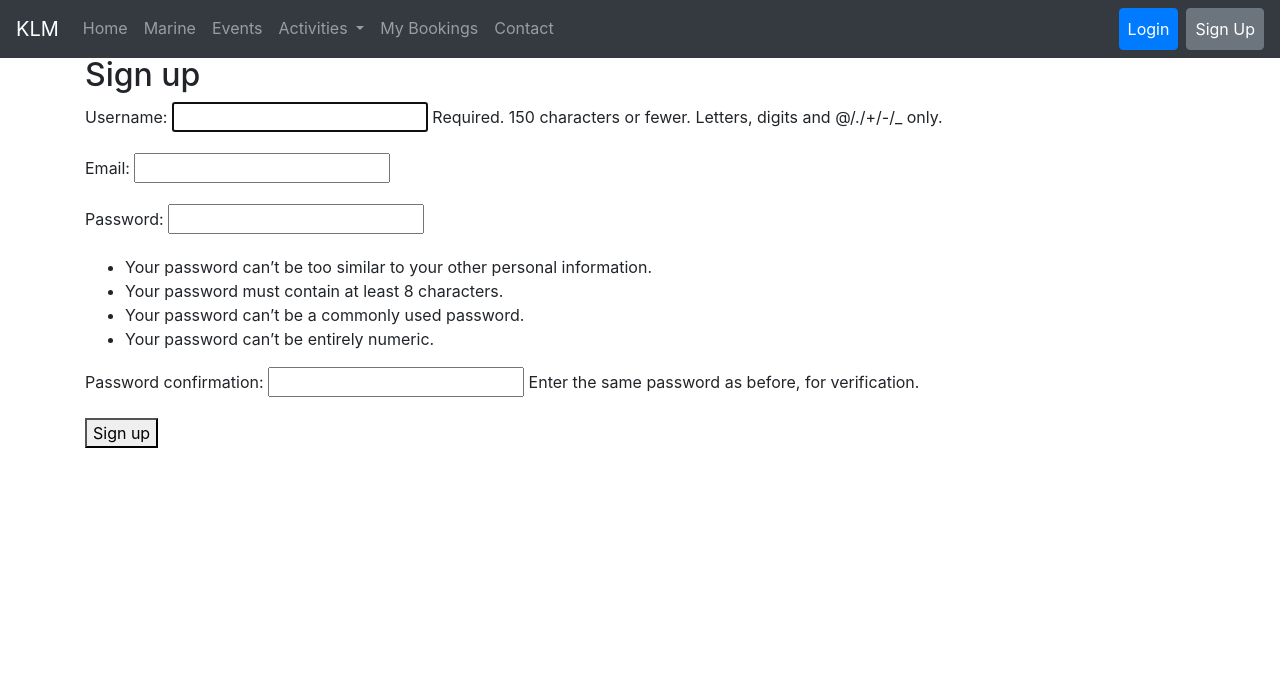
After one commit to jaysondale/boat-rental-app, a Django app: a page that uses src/boats/templates/boats/navbar.html in a window 1280 px wide. The commit adds this page. Shown: the top 688 px of the page. Run offline with Django 3.2, Linux system fonts and the light colour scheme; some libraries are stand-ins or nearby versions.

Commit message:
Added user sign-up button & simple form

```diff
--- a/src/boatrent/urls.py
+++ b/src/boatrent/urls.py
@@ -19,7 +19,7 @@ from django.urls import path, include
 from boats import views
 
 urlpatterns = [
-    path('', views.boat_detail_view, name='boats'),
+    path('', views.boat_detail_view, name='main'),
     path('marine/', views.marine_view, name='marine'),
     path('events/', views.events_view, name='events'),
     path('contact/', views.contact_view, name='contact'),
@@ -29,6 +29,7 @@ urlpatterns = [
     path('activities/water/boat_post_form', views.boat_form_view, name='boat_post_form'),
     path('bookings/', views.bookings_view, name='bookings'),
     path('accounts/', include('django.contrib.auth.urls')),
+    path(r'^signup/$', views.signup, name='signup'),
     path(r'delete/(?P<booking_id>[0-9]+)/$', views.delete_booking, name='delete'),
     path('activities/water/book_boat/(?P<boat_id>[0-9]+)/$', views.book_boat, name='book_boat'),
     path('admin/', admin.site.urls)
--- a/src/boats/forms.py
+++ b/src/boats/forms.py
@@ -1,4 +1,6 @@
 from django.forms import ModelForm
+from django.contrib.auth.forms import UserCreationForm
+from django.contrib.auth.models import User
 from .models import Boat, Booking
 from django import forms
 
@@ -18,3 +20,17 @@ class BoatBookingForm(ModelForm):
             'startDay': DateInput(attrs={'class': 'form-control'}),
             'endDay' : DateInput(attrs={'class': 'form-control mt-2'})
         }
+
+class UserCreationForm(UserCreationForm):
+    email = forms.EmailField(required=True)
+
+    class Meta:
+        model = User
+        fields = ("username", "email", "password1", "password2")
+
+    def save(self, commit=True):
+        user = super(UserCreationForm, self).save(commit=False)
+        user.email = self.cleaned_data["email"]
+        if commit:
+            user.save()
+        return user
--- a/src/boats/templates/boats/navbar.html
+++ b/src/boats/templates/boats/navbar.html
@@ -5,7 +5,7 @@
   </button>
   <div class="collapse navbar-collapse" id="navbarNavAltMarkup">
     <div class="navbar-nav w-100">
-      <a class="nav-item nav-link" href="{% url 'boats' %}">Home <span class="sr-only">(current)</span></a>
+      <a class="nav-item nav-link" href="{% url 'main' %}">Home <span class="sr-only">(current)</span></a>
       <a class="nav-item nav-link" href="{% url 'marine' %}">Marine</a>
       <a class="nav-item nav-link" href="{% url 'events' %}">Events</a>
       <li class="nav-item dropdown">
@@ -23,7 +23,8 @@
       <a class="btn btn-outline-primary text-white ml-lg-auto" href="#">My Profile</a>
       <a class="btn btn-secondary text-white ml-lg-2 mt-lg-0 mt-2" href="{% url 'logout' %}">Logout</a>
       {% else %}
-      <a class="nav-item nav-link ml-auto" href="{% url 'login' %}">Login</a>
+      <a class="btn btn-primary text-white nav-item nav-link ml-lg-auto" href="{% url 'login' %}">Login</a>
+      <a class="btn btn-secondary ml-lg-2 text-white nav-item nav-link" href="{% url 'signup' %}">Sign Up</a>
       {% endif %}
     </div>
   </div>
--- /dev/null
+++ b/src/boats/templates/boats/signup.html
@@ -0,0 +1,12 @@
+{% extends 'boats/base.html' %}
+
+{% block main_content %}
+<div class="container top-container">
+	<h2>Sign up</h2>
+  <form method="post" action="{% url 'signup' %}">
+    {% csrf_token %}
+    {{ form.as_p }}
+    <button type="submit">Sign up</button>
+  </form>
+</div>
+{% endblock %}
--- a/src/boats/views.py
+++ b/src/boats/views.py
@@ -1,7 +1,8 @@
 from django.shortcuts import render, redirect
+from django.contrib.auth import login, authenticate
 from django.http import HttpResponse
 from .models import Boat, Booking
-from .forms import rental_form, BoatBookingForm
+from .forms import rental_form, BoatBookingForm, UserCreationForm
 
 # Create your views here.
 def boat_detail_view(request):
@@ -34,16 +35,16 @@ def contact_view(request):
 	return render(request, 'boats/contact.html', context)
 
 def bookings_view(request):
-	isAuthenticatd = True
+	isAuthenticated = True
 	if (request.user.is_authenticated):
 		bookings = Booking.objects.filter(user=request.user)
 	else:
 		bookings = None
-		isAuthenticatd = False
+		isAuthenticated = False
 	context = {
 		"bookings": bookings,
 		"noBookings": bookings.count() == 0 if bookings != None else True,
-		"isAuthenticatd": isAuthenticatd
+		"isAuthenticated": isAuthenticated
 	}
 	return render(request, 'boats/bookings.html', context)
 
@@ -103,3 +104,13 @@ def delete_booking(request, booking_id=None):
 	booking.delete()
 	bookings = Booking.objects.filter(user=request.user)
 	redirect("bookings")
+
+def signup(request):
+    if request.method == 'POST':
+        form = UserCreationForm(request.POST)
+        if form.is_valid():
+            form.save()
+            return redirect('main')
+    else:
+        form = UserCreationForm()
+    return render(request, 'boats/signup.html', {'form': form})
```
Also changed, not shown: src/db.sqlite3.
